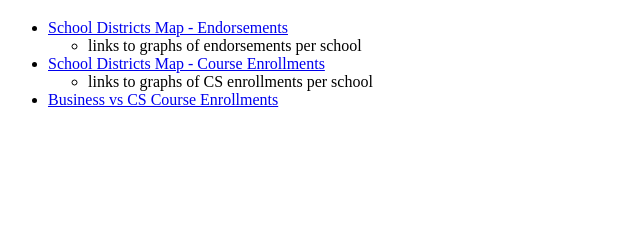
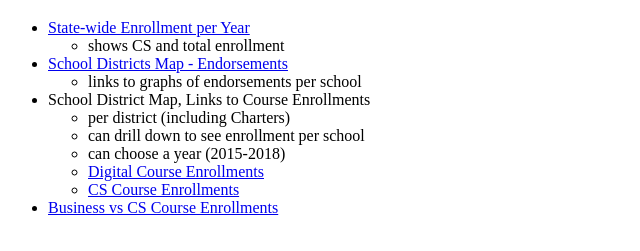
Before and after one commit to snychka/USBE-Visualization-local, a plain HTML site: page index.html in a window 1280 px wide. Shown: the part 61-312 px from the top of the page, without its empty margins (0-640 px from the left). Drawn offline with Linux system fonts and the light colour scheme.

Commit message:
update, make local

```diff
--- a/index.html
+++ b/index.html
@@ -13,27 +13,28 @@
 <h1>USBE Visualization (local version)</h1>
 
   <ul>
-
-<li><a href="./SchoolDistrictMap-Endorsements" target="_blank" rel="nofollow">
-School Districts Map - Endorsements</a>
-
+    <li><a href="./StateWideEnrollment" target="_blank" rel="nofollow" >State-wide Enrollment per Year</a>
+      <ul>
+        <li>shows CS and total enrollment</li>
+      </ul>
+    </li>
+    <li><a href="./SchoolDistrictMap-Endorsements" target="_blank" rel="nofollow" >School Districts Map - Endorsements</a>
       <ul>
         <li>links to graphs of endorsements per school</li>
       </ul>
-
     </li>
-
-<li><a href="./SchoolDistrictMap-Courses" target="_blank" rel="nofollow">
-School Districts Map - Course Enrollments</a>
+    <li>School District Map, Links to Course Enrollments
       <ul>
-<li>links to graphs of CS enrollments per school</li>
+        <li>per district (including Charters)</li>
+        <li>can drill down to see enrollment per school</li>
+        <li>can choose a year (2015-2018)</li>
+        <li><a href="./SchoolDistrictMap-Courses" target="_blank" rel="nofollow" >Digital Course Enrollments</a></li>
+        <li><a href="./SchoolDistrictMap-Courses-CS" target="_blank" rel="nofollow" >CS Course Enrollments</a></li>
       </ul>
     </li>
+    <li><a href="./BusinessVsCSCourseEnrollment/" target="_blank" rel="nofollow" >Business vs CS Course Enrollments</a></li>
+  </ul>
 
-<li><a href="./BusinessVsCSCourseEnrollment" target="_blank" rel="nofollow">
-Business vs CS Course Enrollments</a></li>
-
-</ul>
 
 </body>
 </html>
```
Lines whose indentation alone changed are shown as unchanged.
